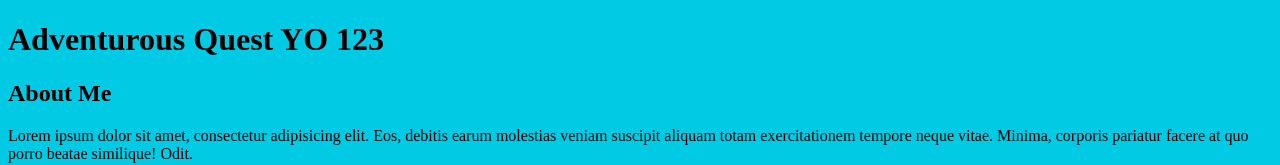
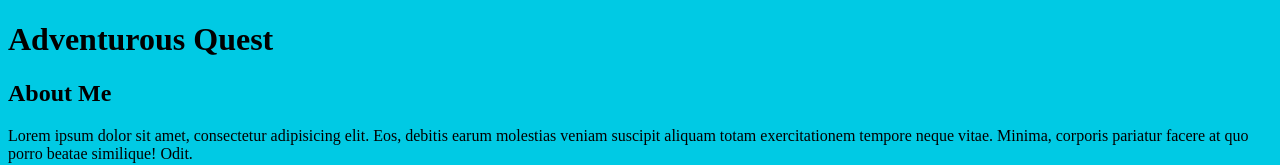
Before and after one commit to t-birke/new-git-project, a plain HTML site: page index.html in a window 1280 px wide. Shown: the top 165 px of the page. Drawn offline with Linux system fonts and the light colour scheme.

Commit message:
Revert "added YO to heading"
This reverts commit 6fd37e5e97916200c0f7c9660000f66bb4f26248.

```diff
--- a/index.html
+++ b/index.html
@@ -10,7 +10,7 @@
 <body>
 
     <header>
-        <h1>Adventurous Quest YO 123</h1>
+        <h1>Adventurous Quest</h1>
     </header>
 
     <div class="container">
```
